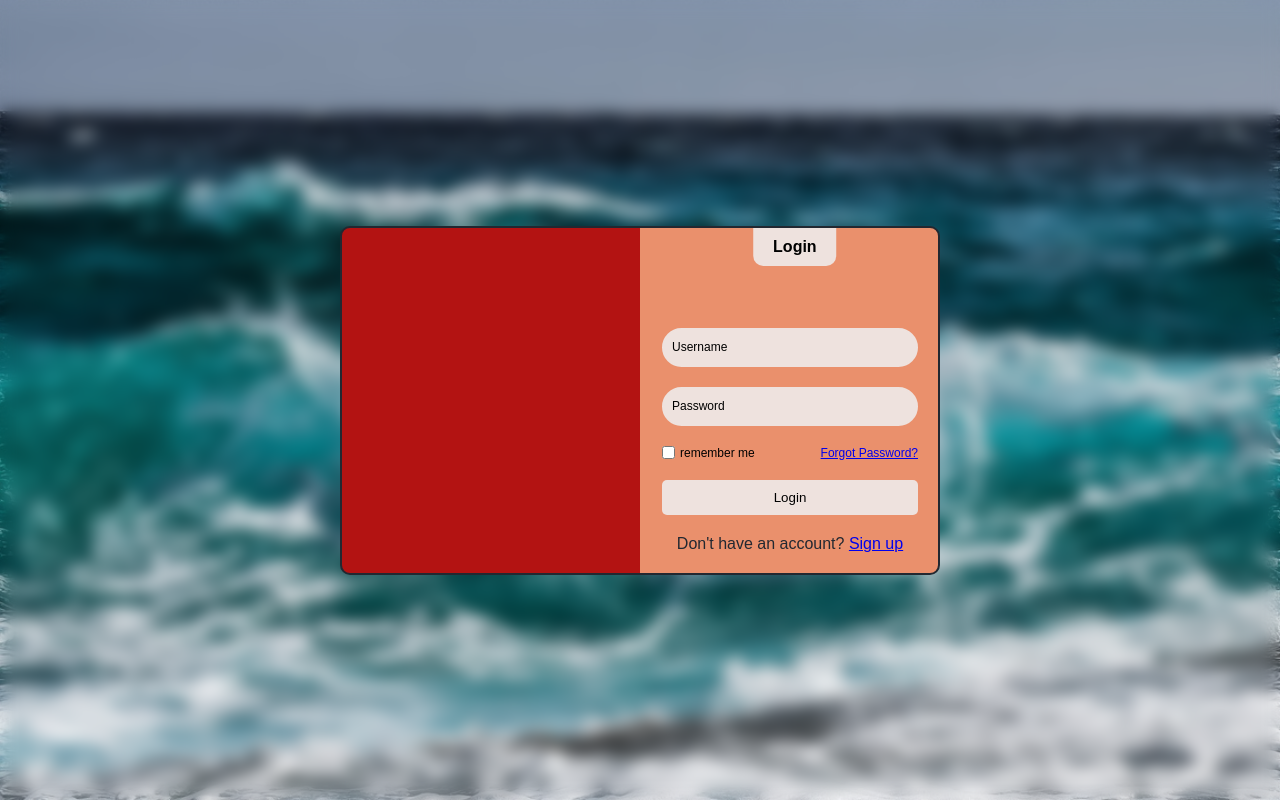
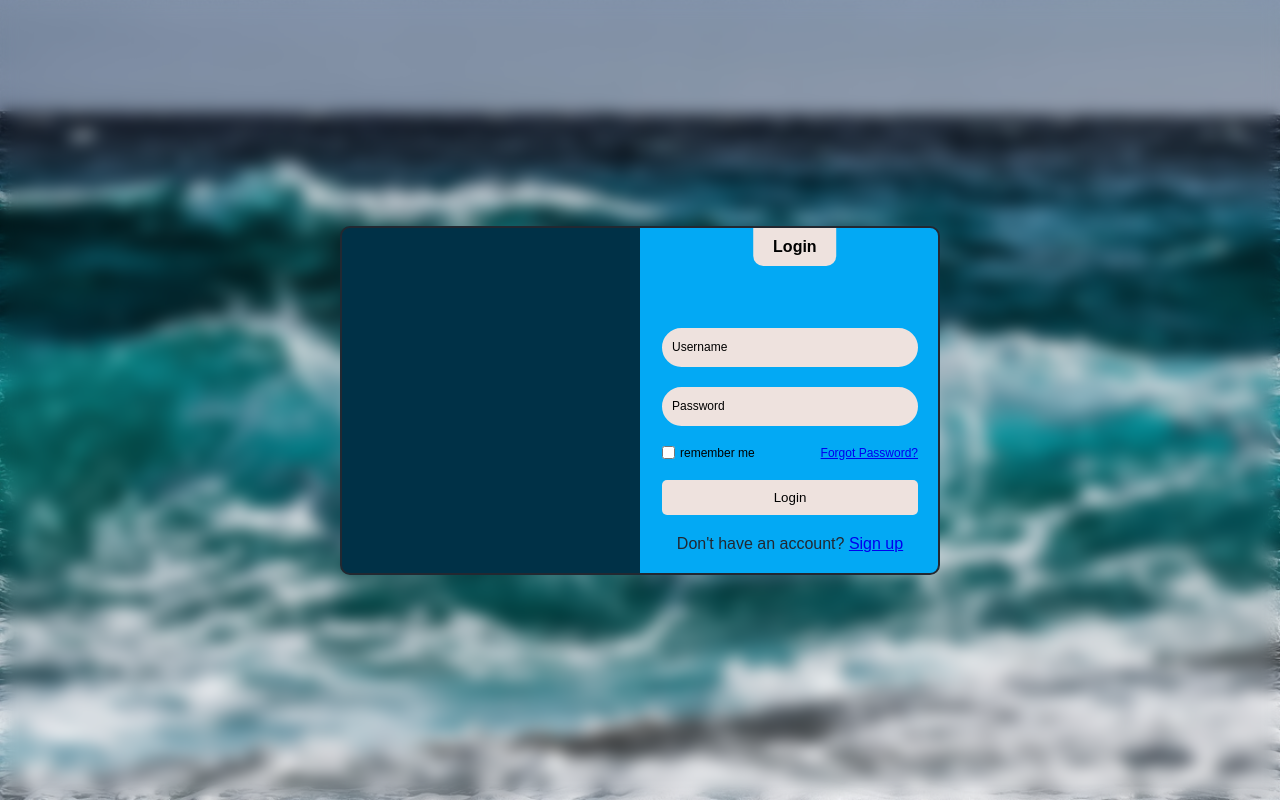
Before and after one commit to Bunijin/ComEnLab, a plain HTML site: page Lab08/Lab8_1/index.html in a window 1280 px wide. Drawn offline with Linux system fonts and the light colour scheme.

Commit message:
Update index.html

```diff
--- a/Lab08/Lab8_1/index.html
+++ b/Lab08/Lab8_1/index.html
@@ -28,7 +28,7 @@
         padding: 20px;
         border-radius: 10px;
         border: 2px solid #222831;
-        background: linear-gradient(to right, #B31312 50%, #EA906C 50%);
+        background: linear-gradient(to right, #003147 50%, #03a9f4 50%);
         position: relative;
     }
 
```
